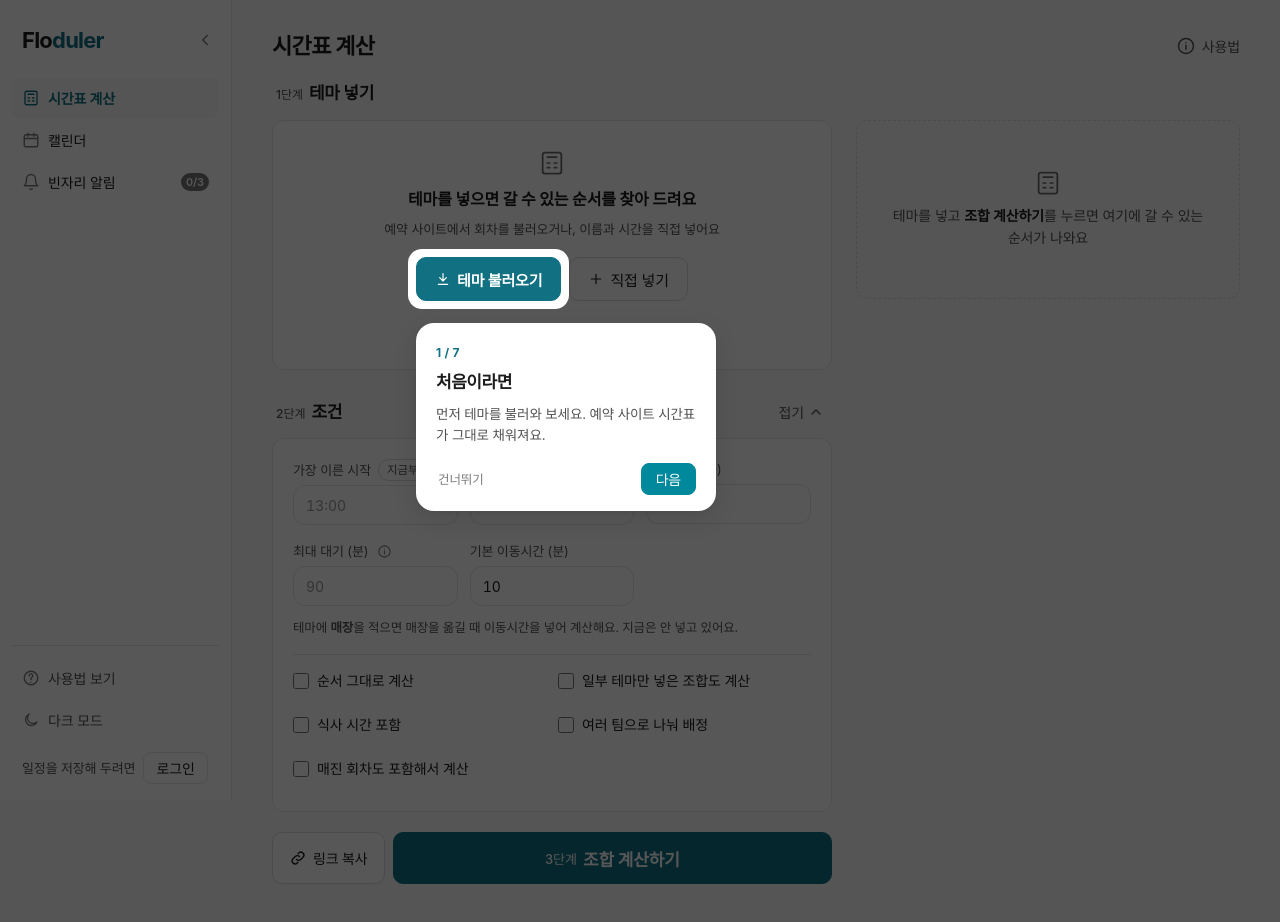
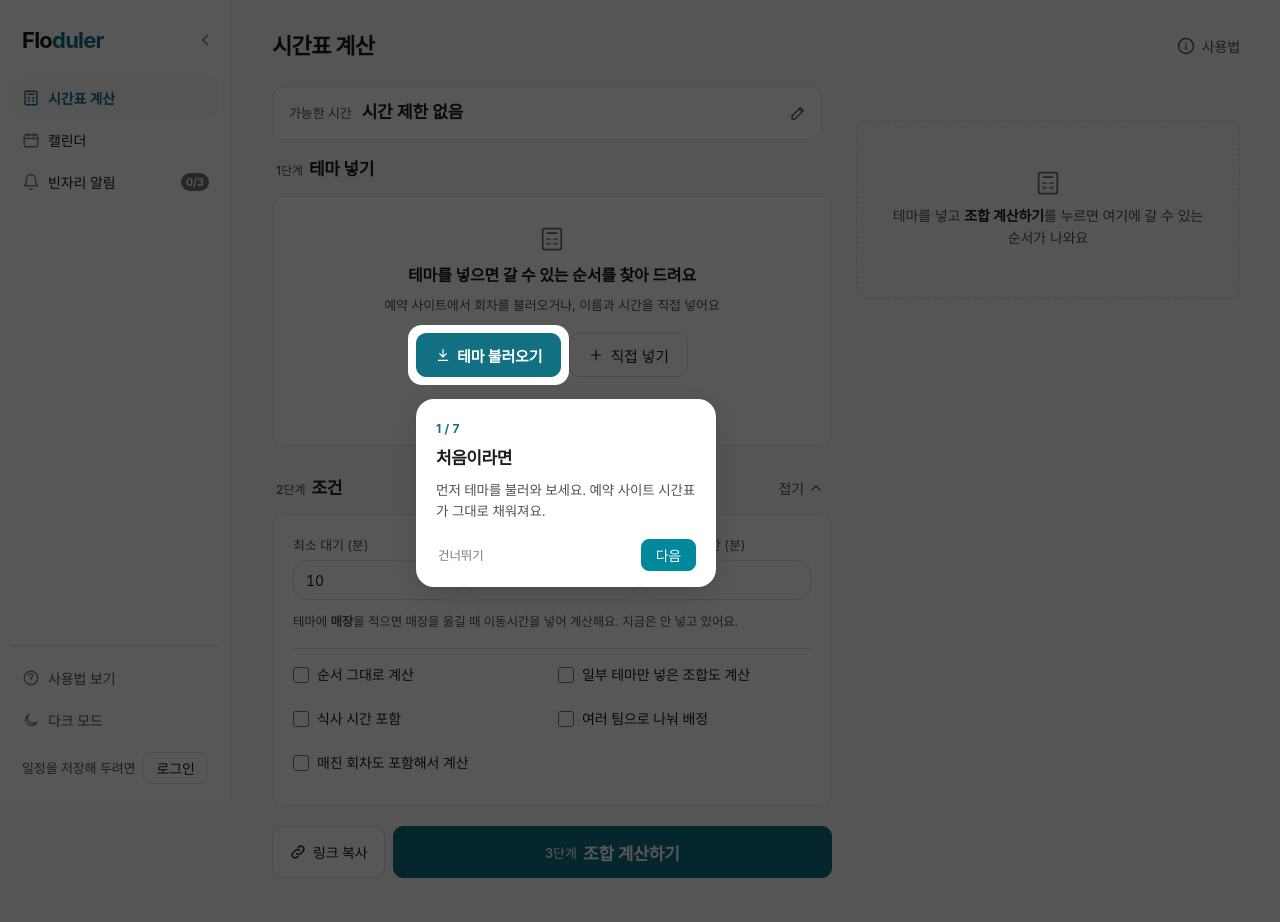
Before and after one commit to choieuihyun/RoomEscapeScheduler, a React (Vite) app in the folder app/: page / in a window 1280 px wide. Shown: the top 922 px of the page. Built offline with nearby package versions, Linux system fonts and the light colour scheme; a web font is replaced by a local one.

Commit message:
feat: 시간표 맨 위에 '가능한 시간' 한 줄(누르면 그 자리에서 시작·끝 고치기), 조건 요약은 대기·이동·옵션만

```diff
--- a/app/src/SchedulerPage.tsx
+++ b/app/src/SchedulerPage.tsx
@@ -24,7 +24,7 @@ import { errorCode, getEvent, isMissingApi, sayClub, type EventDto } from './ser
 import { isClubAdmin, memberName, useMembers } from './useMembers';
 import { canEditProfile, needsProfile, profileApiOn } from './profileGate';
 import { ThemeList } from './components/ThemeList';
-import { ConditionsPanel } from './components/ConditionsPanel';
+import { ConditionsPanel, TimeBar } from './components/ConditionsPanel';
 import { useEventFormModal } from './useEventFormModal';
 import { Ic } from './components/Ic';
 import { SideNav } from './components/SideNav';
@@ -534,6 +534,7 @@ export function SchedulerPage() {
           )}
           <div className="cz-grid">
             <div className="cz-in">
+              <TimeBar s={s} />
               <ThemeList s={s} onOpenLoad={() => setLoadOpen(true)} watchCtl={watchCtl} />
               <ConditionsPanel s={s} />
             </div>
--- a/app/src/calcView.ts
+++ b/app/src/calcView.ts
@@ -11,19 +11,23 @@ export function foldChips(total: number, cols: number, rows = 2): { shown: numbe
   return { shown: cap - 1, more: total - cap + 1 };
 }
 
-/* 접힌 조건 두 줄 — "10:00–22:00 · 이동 15분" / "대기 10–120분 · 옵션 1개 켬".
+/* 맨 위 "가능한 시간" 한 줄(2026-10-21 사용자 결정 — 시간 범위만 1단계 앞으로) */
+export function timeText(o: Pick<OptionsState, 'oStart' | 'oEnd'>): string {
+  const s = o.oStart.trim(), e = o.oEnd.trim();
+  return s && e ? `${s} ~ ${e}` : s ? `${s}부터` : e ? `${e}까지` : '시간 제한 없음';
+}
+
+/* 접힌 조건 두 줄 — "대기 10–120분 · 이동 15분" / "옵션 1개 켬"(시간 범위는 맨 위 줄이 맡는다).
    빈 칸은 계산(useScheduler.runSearch)이 읽는 대로 읽는다: 최소 대기는 숫자가 아니면 0, 최대 대기는 비우면 제한 없음 */
 export function condSummary(o: OptionsState, teams = 0): [string, string] {
-  const s = o.oStart.trim(), e = o.oEnd.trim();
-  const when = s && e ? `${s}–${e}` : s ? `${s}부터` : e ? `${e}까지` : '시간 제한 없음';
   const mv = parseInt(o.oMove) || 0;
   const lo = parseInt(o.oMinGap) || 0;
   const hi = o.oMaxGap.trim() === '' ? null : (parseInt(o.oMaxGap) || null);
   const wait = hi != null ? (lo ? `대기 ${lo}–${hi}분` : `대기 ${hi}분까지`) : lo ? `대기 ${lo}분 이상` : '대기 제한 없음';
   const on = [o.oFixedOrder, o.oPartial, o.oMeal, o.oTeam, o.oIncludeSoldout].filter(Boolean).length;
   return [
-    `${when} · ${mv ? `이동 ${mv}분` : '이동 없음'}`,
-    [wait, on ? `옵션 ${on}개 켬` : '', o.oTeam && teams ? `팀 ${teams}개 확정` : ''].filter(Boolean).join(' · '),
+    `${wait} · ${mv ? `이동 ${mv}분` : '이동 없음'}`,
+    [on ? `옵션 ${on}개 켬` : '추가 옵션 없음', o.oTeam && teams ? `팀 ${teams}개 확정` : ''].filter(Boolean).join(' · '),
   ];
 }
 
--- a/app/src/components/ConditionsPanel.tsx
+++ b/app/src/components/ConditionsPanel.tsx
@@ -1,6 +1,6 @@
 import { useState } from 'react';
 import { mdWeekday, pad } from '../core';
-import { condSummary } from '../calcView';
+import { condSummary, timeText } from '../calcView';
 import { lazyRetry } from '../lazyRetry';
 import type { Scheduler } from '../scheduler/useScheduler';
 import { Ic } from './Ic';
@@ -12,6 +12,42 @@ import { TimePicker } from './TimePicker';
 const TeamPanel = lazyRetry(() => import('./TeamPanel').then(m => ({ default: m.TeamPanel })));
 /* 넓은 화면(왼쪽 메뉴)인지 — SchedulerPage 의 WIDE 와 같은 기준. 좁으면 조건을 접어 두고 계산 단추를 아래 탭 위에 고정한다 */
 const WIDE = 'not all and (max-width: 900px)';
+
+/* 맨 위 "가능한 시간" 한 줄(2026-10-21 사용자 결정) — 동호회가 가장 먼저 정하는 시간 범위만 1단계 앞에 둔다.
+   누르면 그 자리에서 시작·끝을 고친다. 나머지 조건(대기·이동·옵션)은 2단계에 그대로 */
+export function TimeBar({ s }: { s: Scheduler }) {
+  const [edit, setEdit] = useState(false);
+  return (
+    <section className="cz-time" aria-label="가능한 시간">
+      {!edit ? (
+        <button className="cz-time-sum" type="button" aria-expanded="false" onClick={() => setEdit(true)}>
+          <span className="cz-time-l">가능한 시간</span>
+          <b className="cz-time-v mono">{timeText(s.options)}</b>
+          <Ic n="pen" />
+          <span className="sr-only">고치기</span>
+        </button>
+      ) : (
+        <div className="cz-time-edit">
+          <div className="opt">
+            <label>
+              시작
+              <button className="mini" type="button" onClick={() => { const d = new Date(); s.setOption('oStart', pad(d.getHours()) + ':' + pad(d.getMinutes())); }}>지금부터</button>
+            </label>
+            <TimePicker placeholder="13:00" clearable value={s.options.oStart} onChange={v => s.setOption('oStart', v)} />
+          </div>
+          <div className="opt">
+            <label>
+              끝
+              <button className="mini" type="button" onClick={() => s.setOption('oEnd', '23:59')}>자정</button>
+            </label>
+            <TimePicker placeholder="22:00" clearable value={s.options.oEnd} onChange={v => s.setOption('oEnd', v)} />
+          </div>
+          <button className="btn cz-time-done" type="button" onClick={() => setEdit(false)}><Ic n="check" />완료</button>
+        </div>
+      )}
+    </section>
+  );
+}
 
 /* 2단계 조건 · 3단계 계산(2026-10-21 개편) — 좁은 화면은 두 줄 요약으로 접고, 누르면 지금까지의 칸이 전부 펼쳐진다.
    날짜가 섞였다는 경고와 계산 안내(runNote)는 접혀 있어도 보이는 자리에 둔다 */
@@ -59,29 +95,6 @@ export function ConditionsPanel({ s }: { s: Scheduler }) {
       ) : (
         <div className="cz-cond" id="czCond">
           <div className="opts">
-            <div className="opt">
-              <label>
-                가장 이른 시작
-                <button
-                  className="mini" type="button"
-                  onClick={() => {
-                    const d = new Date();
-                    s.setOption('oStart', pad(d.getHours()) + ':' + pad(d.getMinutes()));
-                  }}
-                >지금부터</button>
-              </label>
-              <TimePicker placeholder="13:00" clearable value={s.options.oStart} onChange={v => s.setOption('oStart', v)} />
-            </div>
-            <div className="opt">
-              <label>
-                가장 늦은 종료
-                <button
-                  className="mini" type="button"
-                  onClick={() => s.setOption('oEnd', '23:59')}
-                >자정</button>
-              </label>
-              <TimePicker placeholder="22:00" clearable value={s.options.oEnd} onChange={v => s.setOption('oEnd', v)} />
-            </div>
             <div className="opt">
               <label>최소 대기 (분)</label>
               <input className="mono" value={s.options.oMinGap} onChange={e => s.setOption('oMinGap', e.target.value)} />
```
Also changed, not shown: app/src/floduler.css, 1 other file (tests, documents, lock files or other folders).
